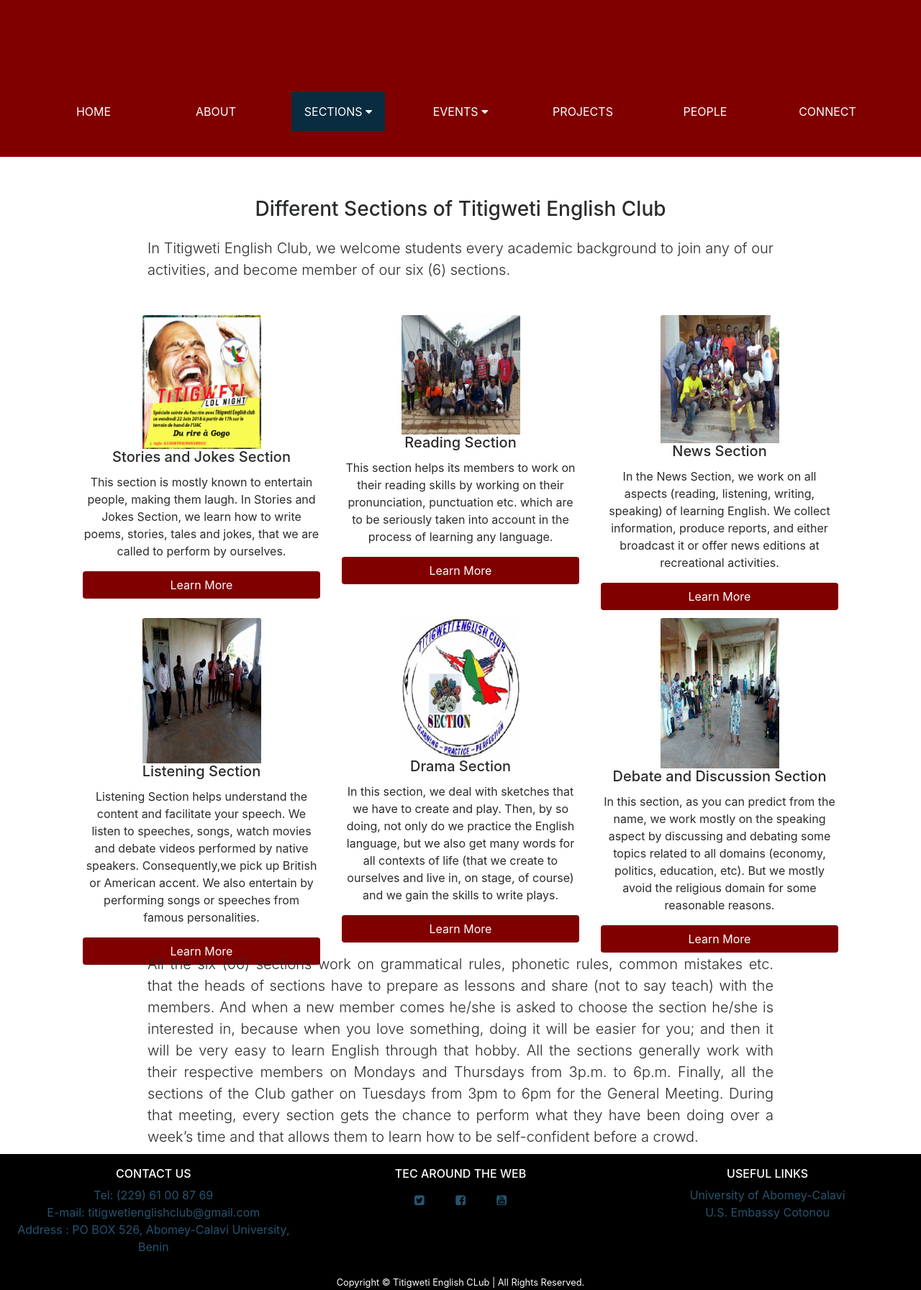
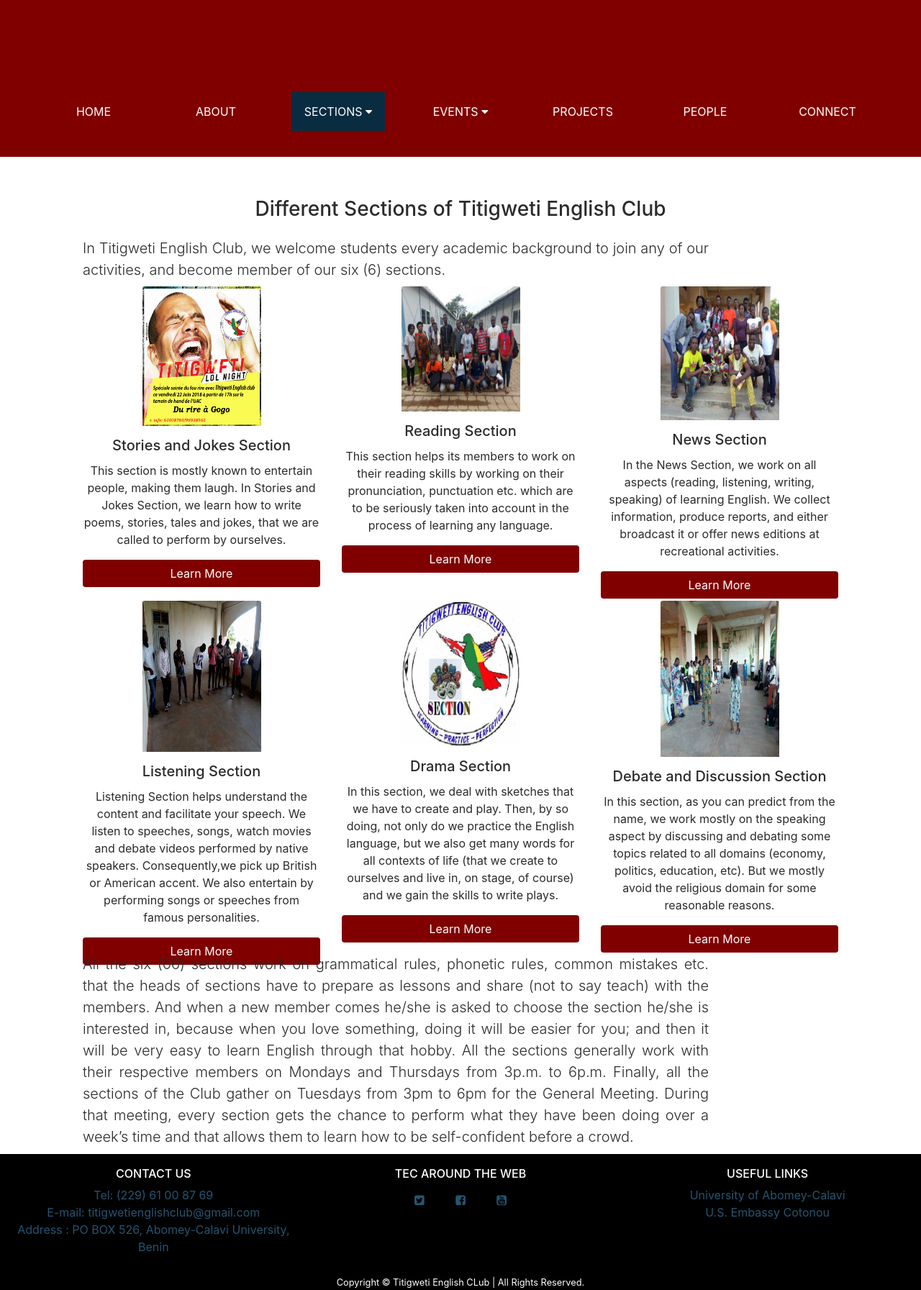
Before and after one commit to 10eMyrT/tecbenin.github.io, a Jekyll site: the page built from sections/index.html, in a window 1280 px wide. Shown: the whole page at 72% size. Built offline with Jekyll 4.4.1, drawn with Linux system fonts in a browser that asks for light colours.

Commit message:
Update index.html

```diff
--- a/sections/index.html
+++ b/sections/index.html
@@ -7,11 +7,11 @@
     <div class="card text-center bg-transparent" style="border: none">
         <div class="card-body">
             <h3 class="card-title mb-4 text-center">Different Sections of Titigweti English Club</h3>
-            <div class="lead col-lg-10 text-justify mx-auto">
+            <div class="lead col-lg-10 text-justify mt-2">
                 In Titigweti English Club, we welcome students every academic background to join any of our activities, and become member of our six (6) sections.
             </div>
-            <div class="container mt-5">
-                <div class="row justify-content-center bg-transparent mt-5">
+            <div class="container mt-2">
+                <div class="row justify-content-center bg-transparent">
                     {% for post in site.categories.sections %}
                         {% assign section = post.title | split: ' ' | first %}
                         {% assign sectionName = section | downcase %}
@@ -20,7 +20,7 @@
                         <div class="col-xl-4 col-md-6 col-12 mb-5">
                             <div class="card h-100 bg-transparent" id="column" style="border: none">
                                 <div class="card-body text-center">
-                                    <img class="card-img-top w-50 md-3" src="{{ identifier }}" alt="Card image cap">
+                                    <img class="card-img-top w-50 mb-3" src="{{ identifier }}" alt="Card image cap">
                                     <h5 class="card-title">{{ post.title }}</h5>
                                     <p class="card-text">{{ post.excerpt }}</p>
                                     <a class="btn btn-block" href="{{ post.url }}" style="background: #800000; color: white">Learn More</a>
@@ -30,7 +30,7 @@
                     {% endfor %}
                 </div>
             </div>
-            <div class="lead col-lg-10 text-justify mx-auto">
+            <div class="lead col-lg-10 text-justify mt-2">
                 All the six (06) sections work on grammatical rules, phonetic rules, common mistakes etc. that the heads of sections have to prepare as lessons and share (not to say teach) with the members. And when a new member comes he/she is asked to choose the section he/she is interested in, because when you love something, doing it will be easier for you; and then it will be very easy to learn English through that hobby. All the sections generally work with their respective members on Mondays and Thursdays from 3p.m. to 6p.m. Finally, all the sections of the Club gather on Tuesdays from 3pm to 6pm for the General Meeting. During that meeting, every section gets the chance to perform what they have been doing over a week’s time and that allows them to learn how to be self-confident before a crowd.
             </div>
         </div>
```
